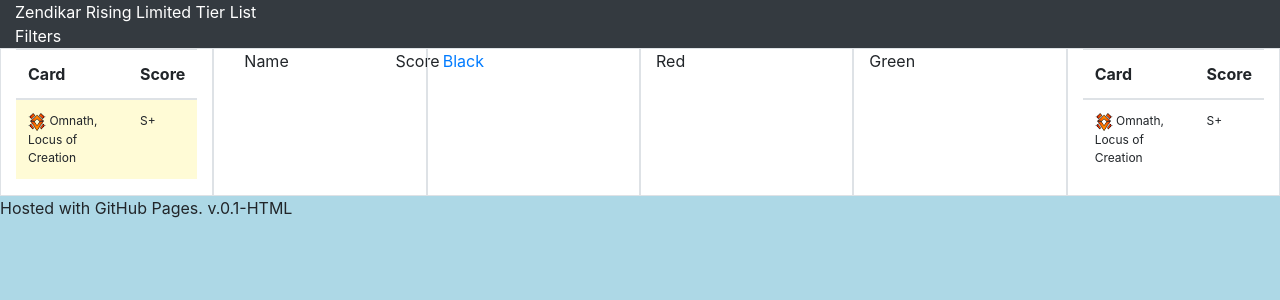
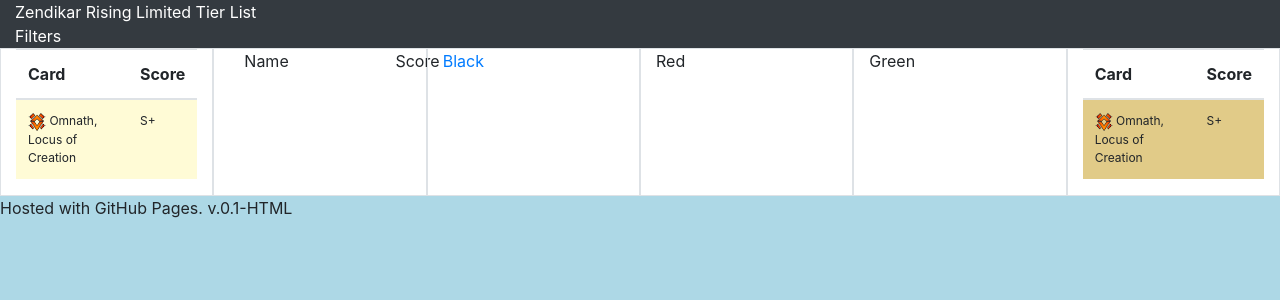
Before and after one commit to mxgamma/mxgamma.github.io, a PHP site: page /index.html in a window 1280 px wide. Shown: the top 300 px of the page. Run offline with PHP 8.4, Linux system fonts and the light colour scheme.

Commit message:
Update style.css

```diff
--- a/style.css
+++ b/style.css
@@ -14,3 +14,7 @@ td {
 #wTableB{
     background-color: #fffbd6;
 }
+
+#gTableB{
+    background-color: #e1cb88;
+}
```
